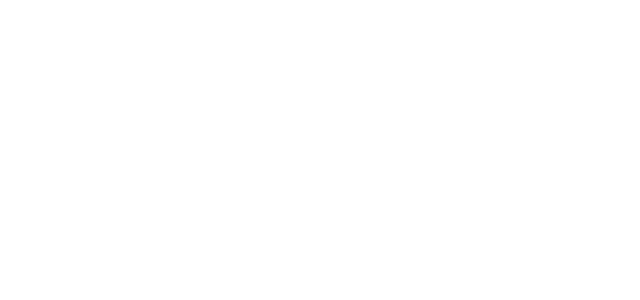
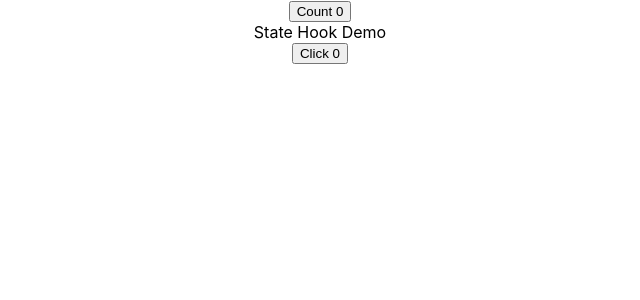
Before and after one commit to surendrayalakala/react-hooks, a React (Create React App) app: page / in a window 1280 px wide. Shown: the top 300 px of the page, without its empty margins (320-960 px from the left). Built offline with nearby package versions, Linux system fonts and the light colour scheme.

Commit message:
state hook creation

```diff
--- a/src/App.js
+++ b/src/App.js
@@ -1,12 +1,12 @@
-import logo from './logo.svg';
 import './App.css';
+import ClassCounter from './components/state/ClassCounter';
+import HookCounter from './components/state/HookCounter';
 
 function App() {
   return (
     <div className="App">
-      <header className="App-header">
-
-      </header>
+      <ClassCounter />
+      <HookCounter />
     </div>
   );
 }
--- /dev/null
+++ b/src/components/state/ClassCounter.js
@@ -0,0 +1,28 @@
+import React, { Component } from "react";
+
+class ClassCounter extends Component {
+  constructor(props) {
+    super(props);
+
+    this.state = {
+      count: 0,
+    };
+  }
+
+  incrementCount = () => {
+    this.setState({
+      count: this.state.count + 1,
+    });
+  };
+
+  render() {
+    const { count } = this.state;
+    return (
+      <div>
+        <button onClick={this.incrementCount}>Count {count}</button>
+      </div>
+    );
+  }
+}
+
+export default ClassCounter;
--- /dev/null
+++ b/src/components/state/HookCounter.js
@@ -0,0 +1,20 @@
+import React, { useState } from "react";
+
+function HookCounter() {
+  const [count, setCount] = useState(0);
+
+  const incrementCount = () => {
+    setCount(count + 1);
+  };
+
+  return (
+    <div>
+      <label>State Hook Demo</label>
+      <div>
+        <button onClick={incrementCount}>Click {count}</button>
+      </div>
+    </div>
+  );
+}
+
+export default HookCounter;
```
